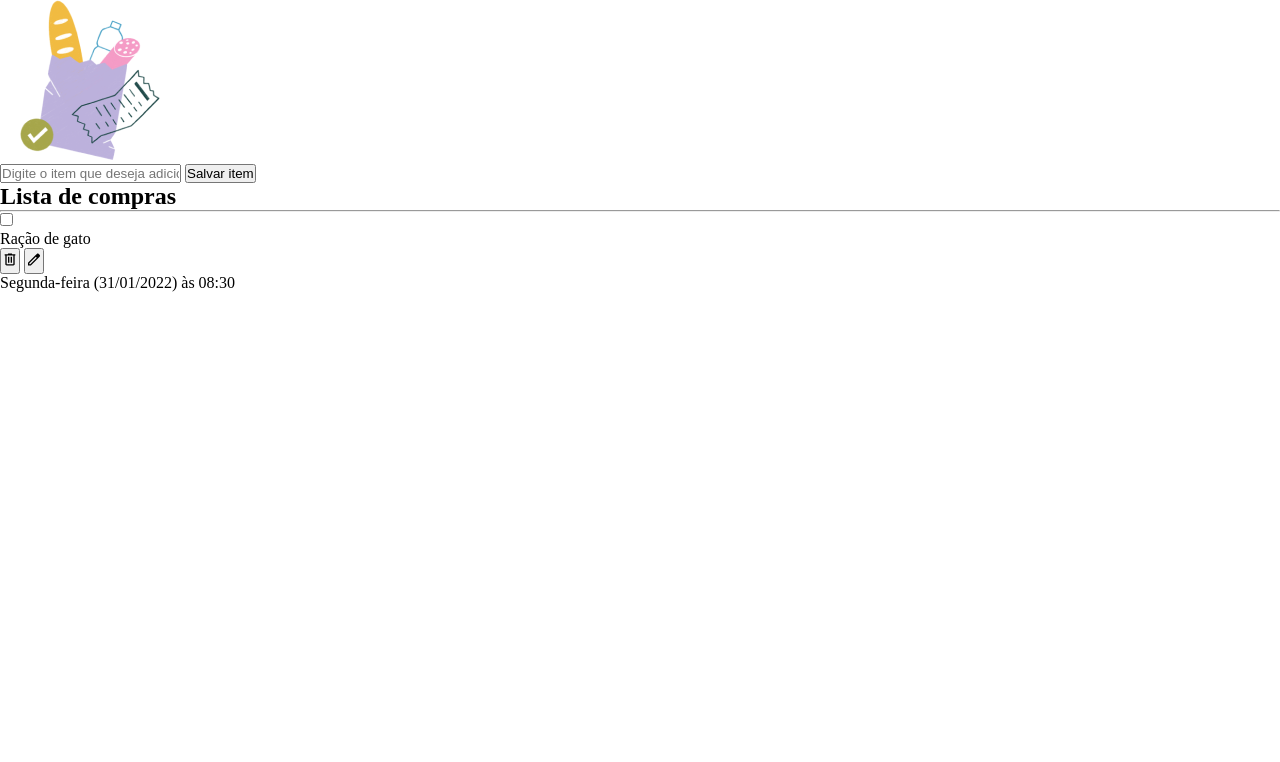
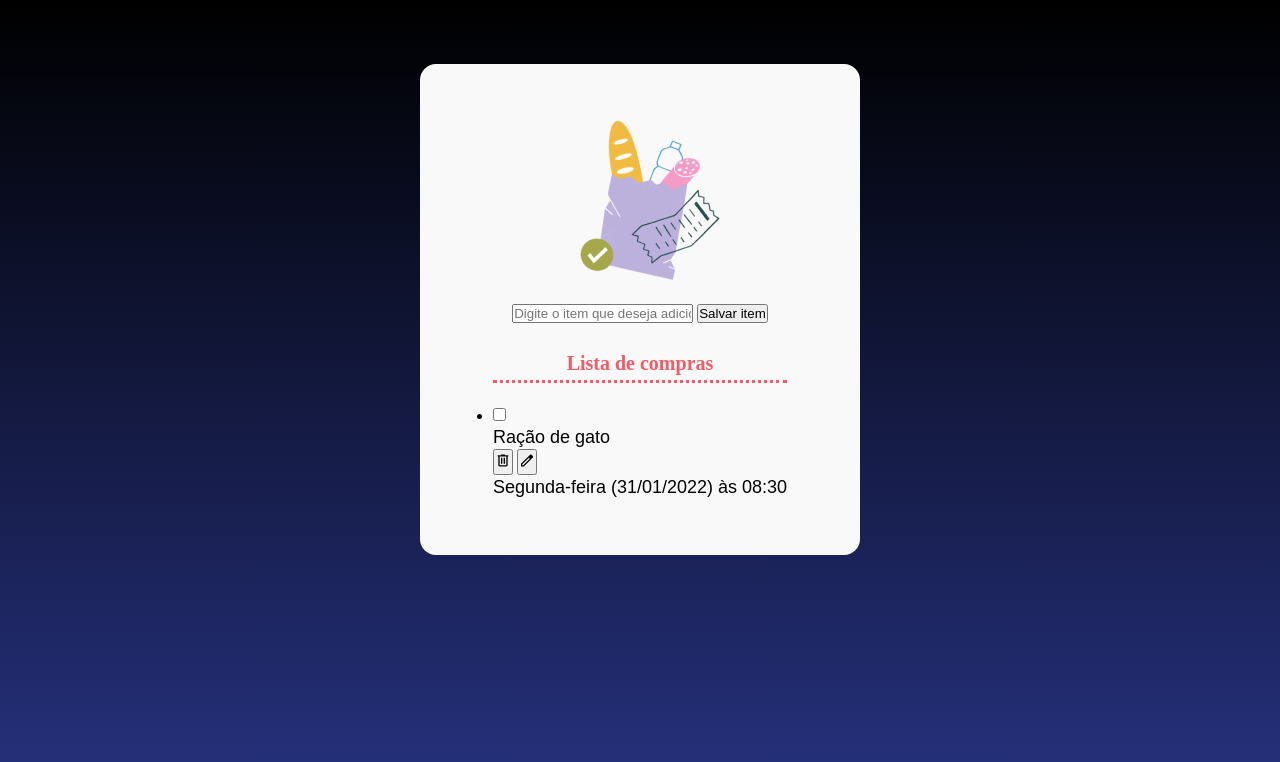
Before and after one commit to Adilson141192/JavaScript_12, a plain HTML site: page index.html in a window 1280 px wide. Drawn offline with Linux system fonts and the light colour scheme; a web font is replaced by a local one.

Commit message:
090324 aula0104

```diff
--- a/index.html
+++ b/index.html
@@ -20,10 +20,9 @@
         <button>Salvar item</button>
     </form>
 
-    <h2>Lista de compras</h2>
-    <hr>
-
     <ul>
+        <h2>Lista de compras</h2>
+        <hr />
         <li>
             <div>
                 <div>
--- a/styles.css
+++ b/styles.css
@@ -13,3 +13,51 @@
     --fonte-texto: 'Numans', sans-serif;
     --degrade-azul: linear-gradient(180deg, #000000 0%, #26327F 100%);
 }
+
+body {
+    background: var(--degrade-azul);
+    background-repeat: no-repeat;
+    height: 100vh;
+
+    display: flex;
+    flex-direction: column;
+    align-items: center;
+}
+
+main {
+    background-color: var(--neutro);
+    margin-top: 64px;
+
+    display: flex;
+    flex-direction: column;
+    gap: 24px;
+
+    width: 440px;
+    padding: 56px;
+
+    align-items: center;
+    border-radius: 16px;
+}
+
+h2 {
+    font-size: var(--fonte-titulo);
+    color: var(--cor-primaria);
+    font-size: 20px;
+    line-height: 33px;
+    text-align: center;
+}
+
+hr {
+    border: none;
+    border-bottom: 3px dotted var(--cor-primaria);
+    margin-bottom: 24px;
+    width: 100%;
+}
+
+p {
+    font-family: var(--fonte-texto);
+    font-size: 18px;
+    font-weight: 400;
+    line-height: 24px;
+    text-align: left;
+}
```
